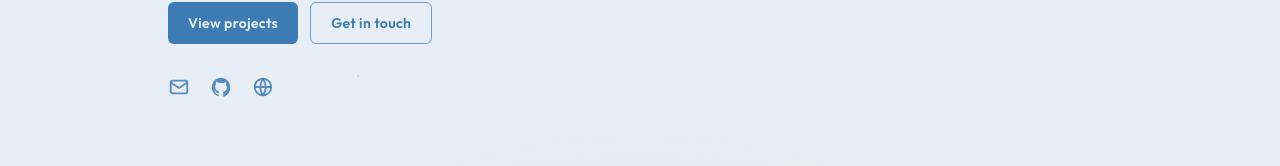
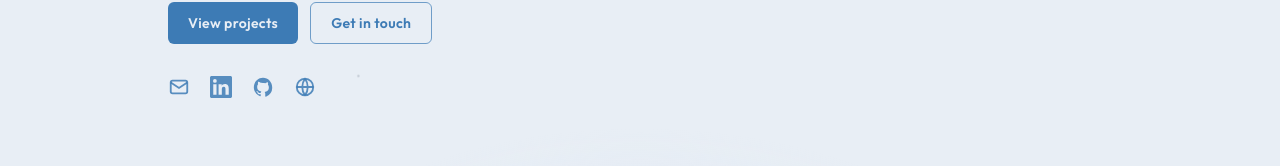
Before and after one commit to alexmenz28/Portafolio, a Next.js app: page /en in a window 1280 px wide. Shown: the part 500-666 px from the top of the page. Built offline with nearby package versions, Linux system fonts and the light colour scheme.

Commit message:
Agrega LinkedIn al hero, contacto y señales de perfil.
Enlace canónico alexmenz28 en copy, JSON-LD sameAs y llms.txt.

```diff
--- a/messages/en.json
+++ b/messages/en.json
@@ -139,9 +139,10 @@
   },
   "Contact": {
     "title": "Contact",
-    "subtitle": "Available for remote TypeScript roles. Email or GitHub—or open a live product below.",
+    "subtitle": "Available for remote TypeScript roles. Email, LinkedIn, or GitHub—or open a live product below.",
     "email": "Email",
     "github": "GitHub",
+    "linkedin": "LinkedIn",
     "product": "Personal Memories",
     "kolki": "Kolki"
   },
--- a/messages/es.json
+++ b/messages/es.json
@@ -139,9 +139,10 @@
   },
   "Contact": {
     "title": "Contacto",
-    "subtitle": "Disponible para roles remotos en TypeScript. Email o GitHub—o abre un producto en vivo abajo.",
+    "subtitle": "Disponible para roles remotos en TypeScript. Correo, LinkedIn o GitHub—o abre un producto en vivo abajo.",
     "email": "Correo",
     "github": "GitHub",
+    "linkedin": "LinkedIn",
     "product": "Personal Memories",
     "kolki": "Kolki"
   },
--- a/src/components/Contact.tsx
+++ b/src/components/Contact.tsx
@@ -4,7 +4,12 @@ import { useTranslations } from "next-intl";
 import type { ReactNode } from "react";
 import { AnimatedSectionHeading } from "@/components/AnimatedSectionHeading";
 import { Footer } from "@/components/Footer";
-import { GitHubIcon, GlobeIcon, MailIcon } from "@/components/Icons";
+import {
+  GitHubIcon,
+  GlobeIcon,
+  LinkedInIcon,
+  MailIcon,
+} from "@/components/Icons";
 import { PanelBody, PanelShell } from "@/components/PanelShell";
 import { ScrambleText } from "@/components/ScrambleText";
 import { social } from "@/data/links";
@@ -29,6 +34,13 @@ export function Contact() {
       label: t("email"),
       icon: <MailIcon size={16} />,
       primary: true,
+    },
+    {
+      id: "linkedin",
+      href: social.linkedin,
+      label: t("linkedin"),
+      icon: <LinkedInIcon size={16} />,
+      external: true,
     },
     {
       id: "github",
--- a/src/components/HeroContent.tsx
+++ b/src/components/HeroContent.tsx
@@ -1,7 +1,12 @@
 "use client";
 
 import { useTranslations } from "next-intl";
-import { GitHubIcon, GlobeIcon, MailIcon } from "@/components/Icons";
+import {
+  GitHubIcon,
+  GlobeIcon,
+  LinkedInIcon,
+  MailIcon,
+} from "@/components/Icons";
 import { ScrambleText } from "@/components/ScrambleText";
 import { usePageNavigation } from "@/contexts/PageNavigationContext";
 import { social } from "@/data/links";
@@ -50,6 +55,15 @@ export function HeroContent() {
           <MailIcon size={22} />
         </a>
         <a
+          href={social.linkedin}
+          target="_blank"
+          rel="noopener noreferrer"
+          className="transition hover:text-primary"
+          aria-label="LinkedIn"
+        >
+          <LinkedInIcon size={22} />
+        </a>
+        <a
           href={social.github}
           target="_blank"
           rel="noopener noreferrer"
--- a/src/components/Icons.tsx
+++ b/src/components/Icons.tsx
@@ -55,6 +55,21 @@ export function GlobeIcon({ size = 18, className }: IconProps) {
   );
 }
 
+export function LinkedInIcon({ size = 18, className }: IconProps) {
+  return (
+    <svg
+      width={size}
+      height={size}
+      viewBox="0 0 24 24"
+      fill="currentColor"
+      className={className}
+      aria-hidden
+    >
+      <path d="M20.45 20.45h-3.56v-5.57c0-1.33-.02-3.04-1.85-3.04-1.85 0-2.14 1.45-2.14 2.94v5.67H9.35V9h3.41v1.56h.05c.48-.9 1.64-1.85 3.37-1.85 3.6 0 4.27 2.37 4.27 5.46v6.28zM5.34 7.43a2.06 2.06 0 1 1 0-4.12 2.06 2.06 0 0 1 0 4.12zM7.12 20.45H3.56V9h3.56v11.45zM22.23 0H1.77C.79 0 0 .77 0 1.73v20.54C0 23.23.79 24 1.77 24h20.45c.98 0 1.78-.77 1.78-1.73V1.73C24 .77 23.2 0 22.23 0z" />
+    </svg>
+  );
+}
+
 export function ExternalLinkIcon({ size = 14, className }: IconProps) {
   return (
     <svg
--- a/src/data/links.ts
+++ b/src/data/links.ts
@@ -23,6 +23,7 @@ export const featuredProjects: ProjectLinks[] = [
 export const social = {
   email: "mailto:alexander.mendoza.cholima2248@gmail.com",
   github: "https://github.com/alexmenz28",
+  linkedin: "https://www.linkedin.com/in/alexmenz28/",
   site: "https://personal-memories.com",
   kolki: "https://kolkiapp.com",
 } as const;
--- a/src/data/profile.ts
+++ b/src/data/profile.ts
@@ -82,6 +82,6 @@ export const profile = {
       stack: ["Fastify", "React", "Prisma", "PostgreSQL", "TypeScript"],
     };
   }),
-  sameAs: [social.github, social.site, social.kolki],
+  sameAs: [social.github, social.linkedin, social.site, social.kolki],
   seeking: "Remote full-stack TypeScript roles (US/EU/LATAM)",
 } as const;
```
Also changed, not shown: public/llms.txt.
